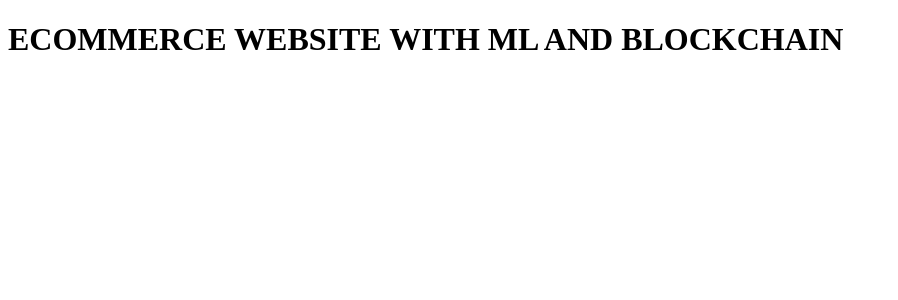
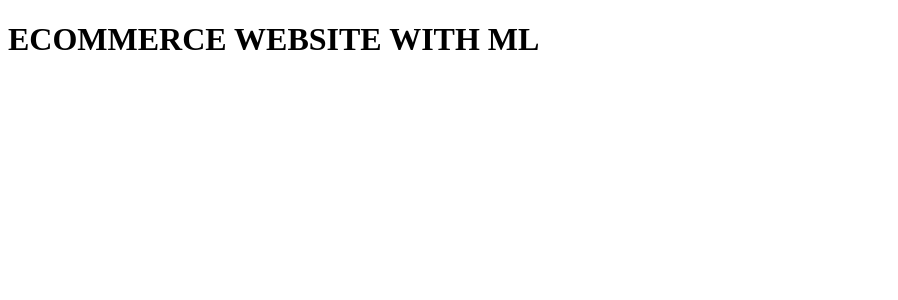
Before and after one commit to ishvar99/MERN-authentication-boilerplate, a React (Create React App) app in the folder frontend/: page / in a window 1280 px wide. Shown: the top 300 px of the page, without its empty margins (0-898 px from the left). Built offline with nearby package versions, Linux system fonts and the light colour scheme.

Commit message:
Update App.js

```diff
--- a/frontend/src/App.js
+++ b/frontend/src/App.js
@@ -4,7 +4,7 @@ import "./App.css"
 function App() {
   return (
     <div className="App">
-      <h1>ECOMMERCE WEBSITE WITH ML AND BLOCKCHAIN</h1>
+      <h1>ECOMMERCE WEBSITE WITH ML</h1>
     </div>
   )
 }
```
